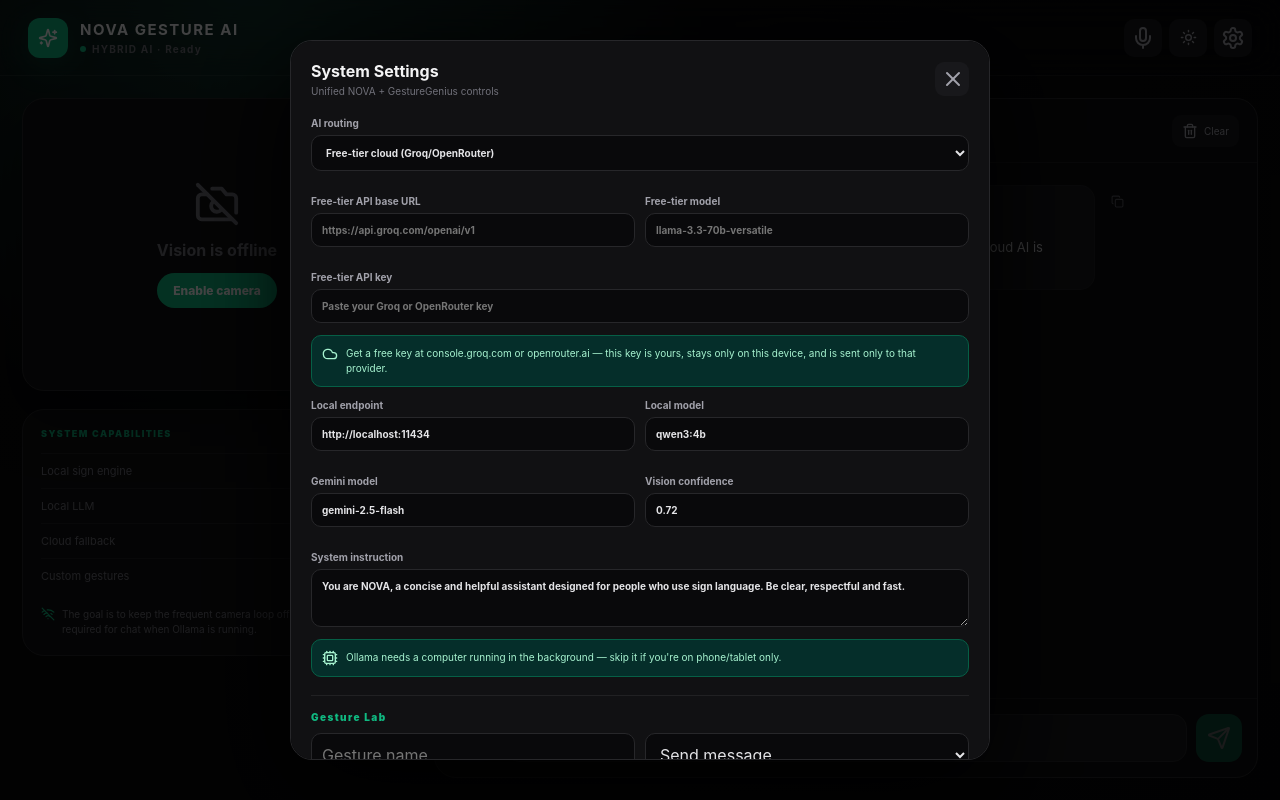
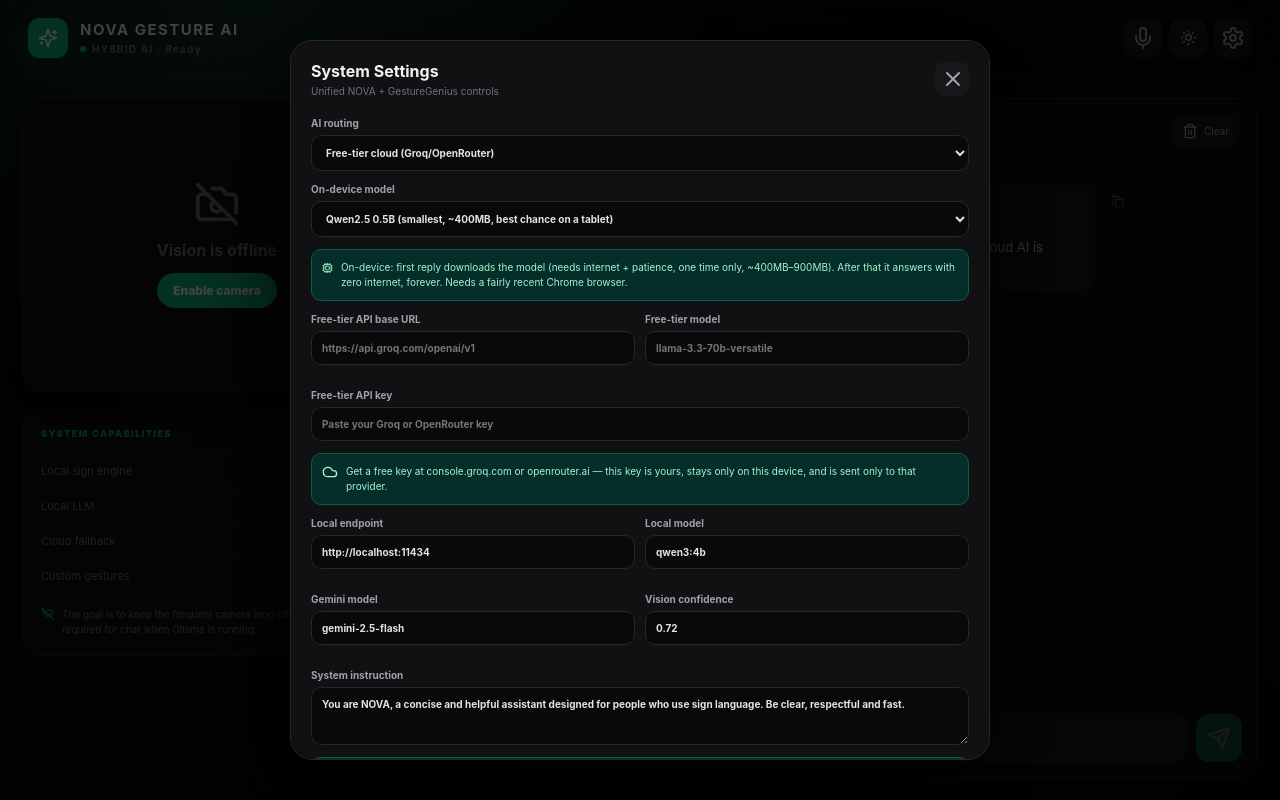
Before and after one commit to vedantsolanki783-cell/Gesture-ai, a React (Vite) app: page / in a window 1280 px wide. Both pictures are taken after a click on the button 1233 px from the left and 37 px from the top of the page. Built offline with nearby package versions, Linux system fonts and the light colour scheme.

Commit message:
Update SettingsPanel.tsx

```diff
--- a/src/components/SettingsPanel.tsx
+++ b/src/components/SettingsPanel.tsx
@@ -17,7 +17,9 @@
   };
   return <div className="modal-backdrop"><section className="settings">
     <div className="settings-head"><div><b>System Settings</b><span>Unified NOVA + GestureGenius controls</span></div><button onClick={onClose}><X/></button></div>
-    <label>AI routing<select value={local.aiProvider} onChange={e => patch({ aiProvider: e.target.value as AppSettings['aiProvider'] })}><option value="cloudFree">Free-tier cloud (Groq/OpenRouter)</option><option value="ollama">Local first — Ollama</option><option value="auto">Local → free cloud → Gemini</option><option value="gemini">Gemini cloud</option></select></label>
+    <label>AI routing<select value={local.aiProvider} onChange={e => patch({ aiProvider: e.target.value as AppSettings['aiProvider'] })}><option value="cloudFree">Free-tier cloud (Groq/OpenRouter)</option><option value="webllm">On-device (offline, in-browser)</option><option value="ollama">Local first — Ollama</option><option value="auto">Local → free cloud → Gemini</option><option value="gemini">Gemini cloud</option></select></label>
+    <label>On-device model<select value={local.webllmModel} onChange={e => patch({ webllmModel: e.target.value })}><option value="Qwen2.5-0.5B-Instruct-q4f16_1-MLC">Qwen2.5 0.5B (smallest, ~400MB, best chance on a tablet)</option><option value="Llama-3.2-1B-Instruct-q4f16_1-MLC">Llama 3.2 1B (~900MB, smarter but heavier)</option></select></label>
+    <div className="info"><Cpu size={16}/><span>On-device: first reply downloads the model (needs internet + patience, one time only, ~400MB–900MB). After that it answers with zero internet, forever. Needs a fairly recent Chrome browser.</span></div>
     <div className="grid2"><label>Free-tier API base URL<input value={local.cloudFreeBaseUrl} onChange={e => patch({ cloudFreeBaseUrl: e.target.value })} placeholder="https://api.groq.com/openai/v1"/></label><label>Free-tier model<input value={local.cloudFreeModel} onChange={e => patch({ cloudFreeModel: e.target.value })} placeholder="llama-3.3-70b-versatile"/></label></div>
     <label>Free-tier API key<input type="password" value={local.cloudFreeApiKey} onChange={e => patch({ cloudFreeApiKey: e.target.value })} placeholder="Paste your Groq or OpenRouter key"/></label>
     <div className="info"><Cloud size={16}/><span>Get a free key at console.groq.com or openrouter.ai — this key is yours, stays only on this device, and is sent only to that provider.</span></div>
```
